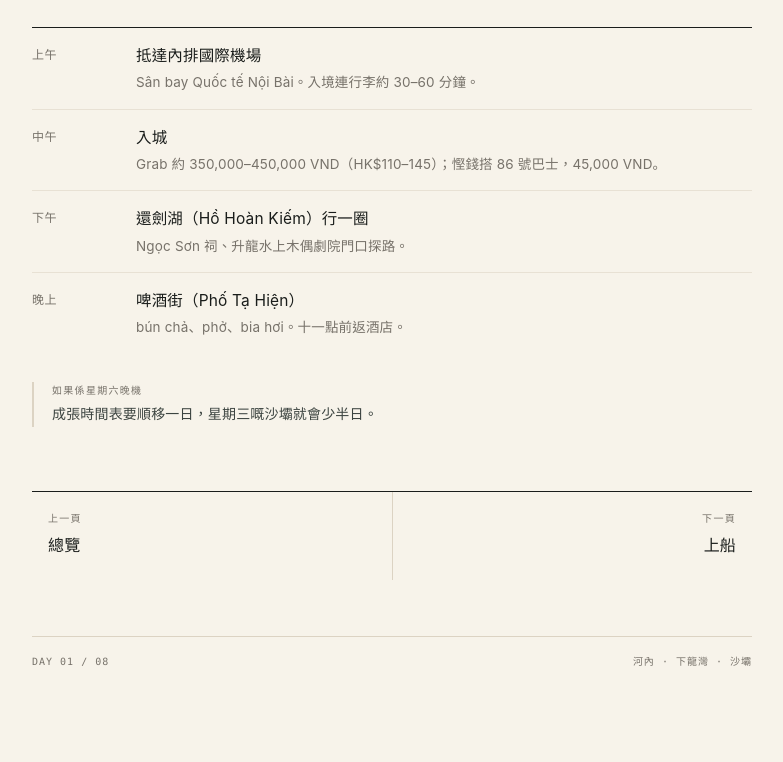
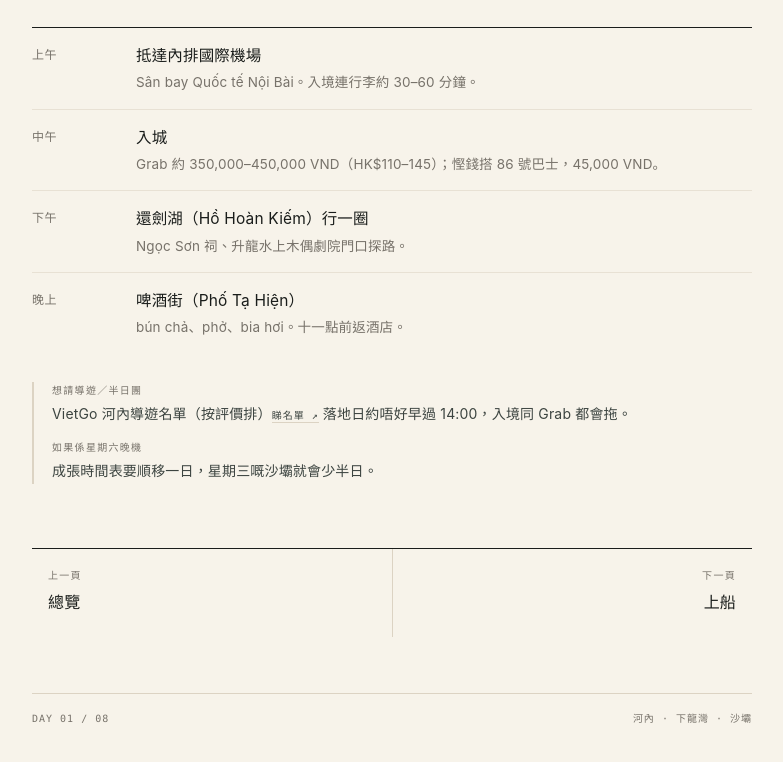
Before and after one commit to Mushroom-Luk/hanoi-sapa, a plain HTML site: page day-1.html in a window 1280 px wide. Shown: the part 827-1589 px from the top of the page, without its empty margins (360-1143 px from the left). Drawn offline with Linux system fonts and the light colour scheme.

Commit message:
day-1: add VietGo Hanoi guide list link

```diff
--- a/day-1.html
+++ b/day-1.html
@@ -65,6 +65,7 @@
       </ul>
 
       <div class="notes">
+      <div class="note"><strong>想請導遊／半日團</strong>VietGo 河內導遊名單（按評價排）<a class="mlink" href="https://viet-go.com/en/guides?area=1&amp;sort=reviews&amp;per_page=12#guides-list" target="_blank" rel="noopener">睇名單 ↗</a> 落地日約唔好早過 14:00，入境同 Grab 都會拖。</div>
       <div class="note"><strong>如果係星期六晚機</strong>成張時間表要順移一日，星期三嘅沙壩就會少半日。</div>
       </div>
 
```
